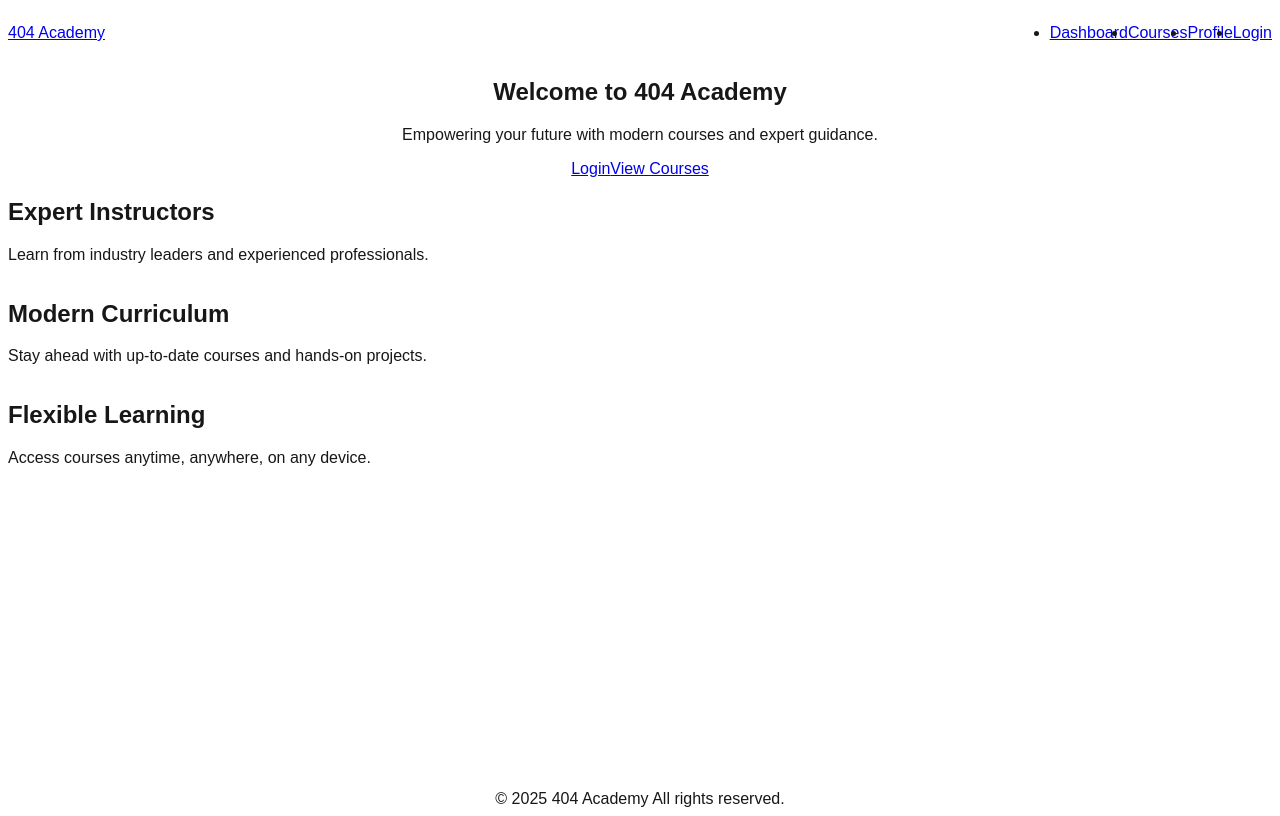
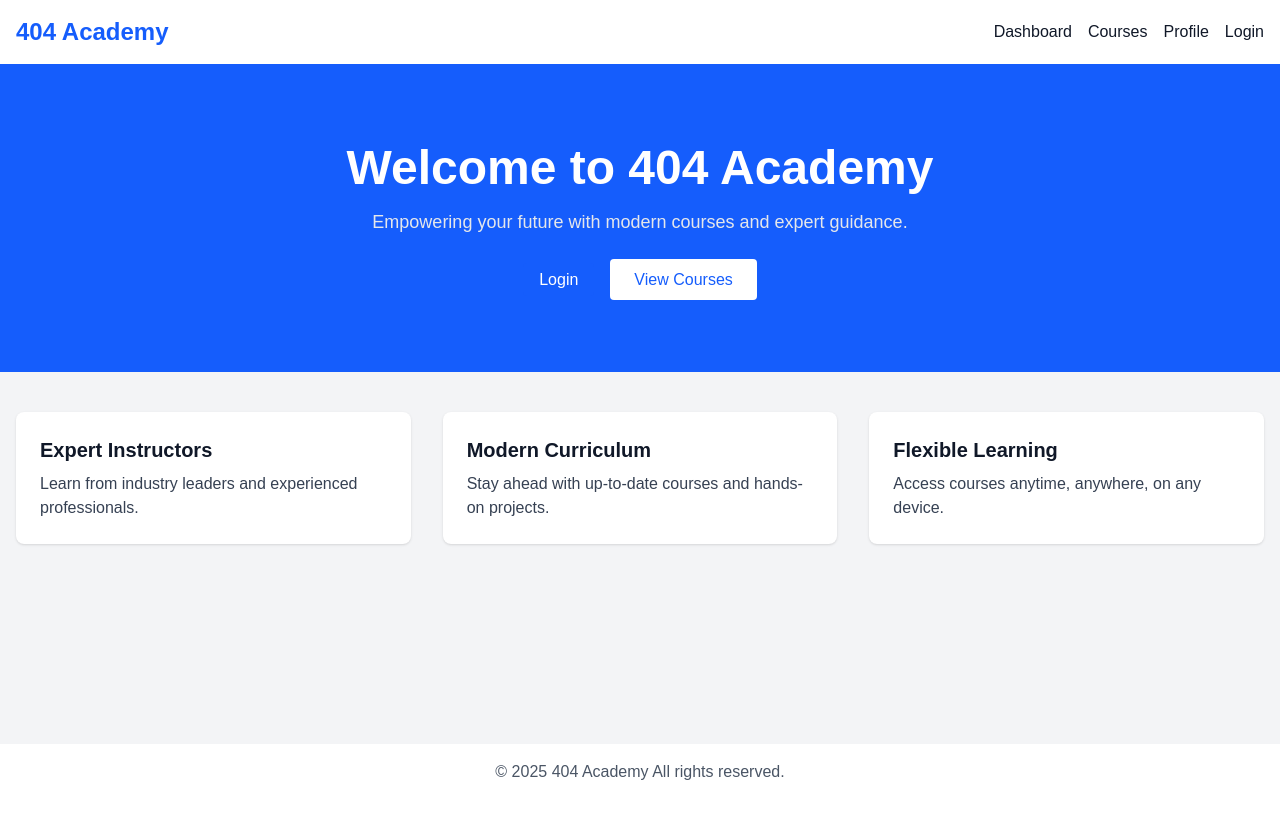
Before and after one commit to kchild89/Capstone, a Next.js app in the folder client/: page / in a window 1280 px wide. Built offline with nearby package versions, Linux system fonts and the light colour scheme.

Commit message:
how do i make it work

```diff
--- a/client/src/app/globals.css
+++ b/client/src/app/globals.css
@@ -1,6 +1,7 @@
-/* @import "tailwindcss"; */
-@tailwind "tailwindcss/preflight";
-@tailwind utilities;
+@import "tailwindcss";
+/* @tailwind base; */
+/* @tailwind components; */
+/* @tailwind utilities; */
 
 @theme {
   --font-sans: var(--font-geist-sans);
--- /dev/null
+++ b/client/tailwind.config.js
@@ -0,0 +1,8 @@
+/** @type {import('tailwindcss').Config} */
+module.exports = {
+  content: ["./src/**/*.{js,ts,jsx,tsx}"],
+  theme: {
+    extend: {},
+  },
+  plugins: [],
+};
```
